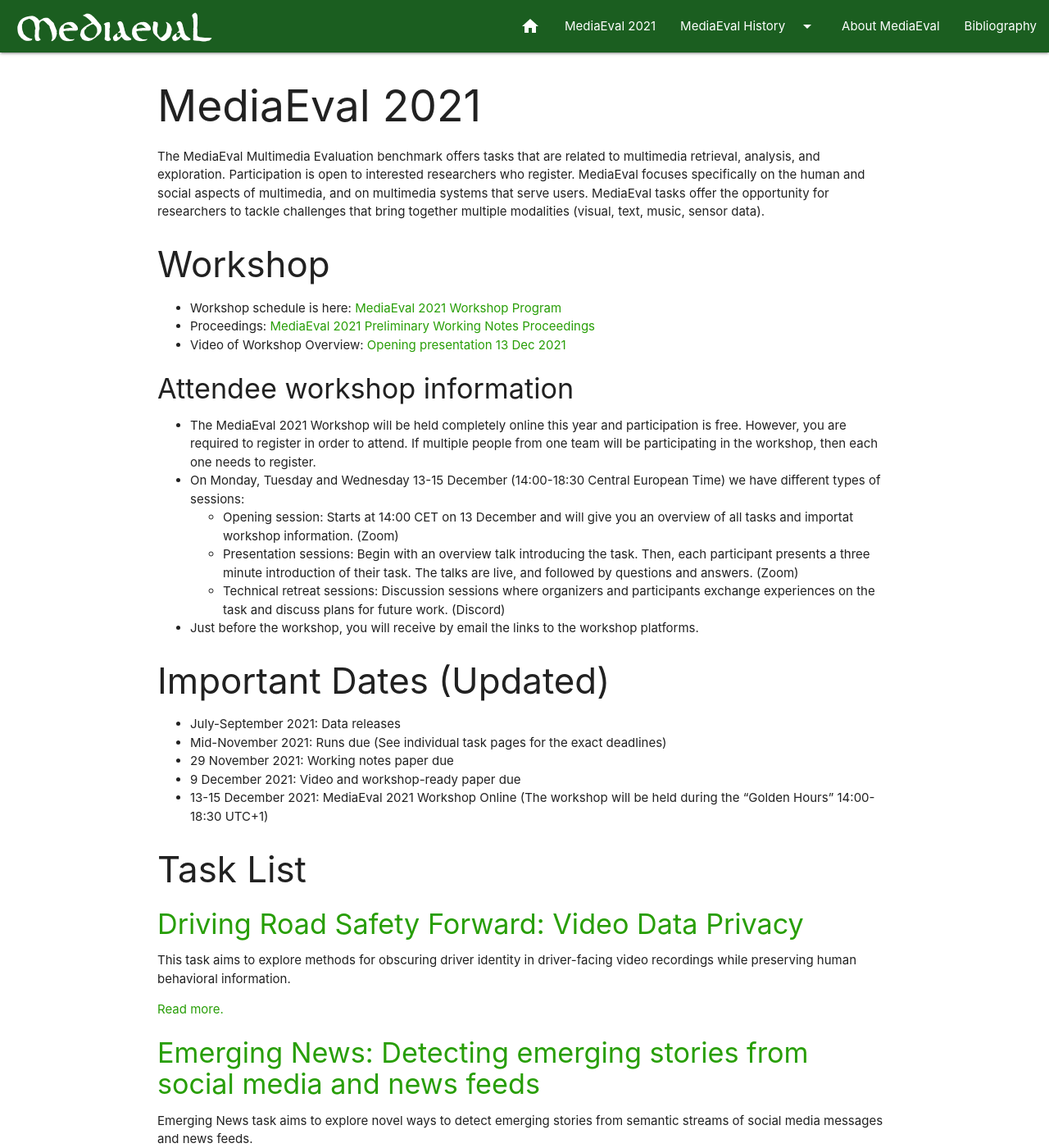
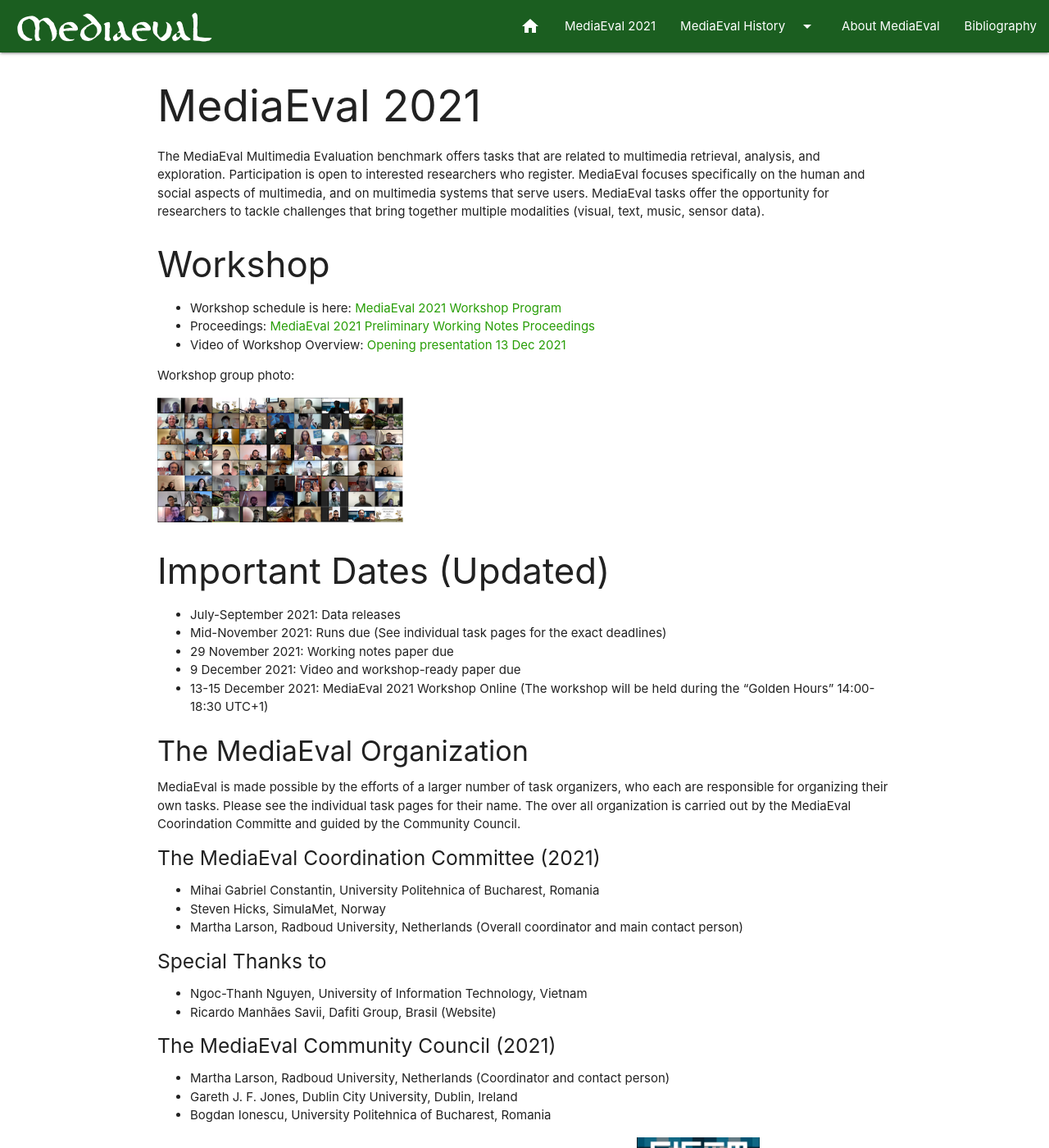
Before and after one commit to multimediaeval/multimediaeval.github.io, a Jekyll site: the page built from _editions/2021.md, in a window 1280 px wide and 1400 px high. Shown: the whole window at 82% size. Built offline with Jekyll 4.4.1, drawn with Linux system fonts in a browser that asks for light colours; some of the changed text lies outside the part shown.

Commit message:
Added picture and acknowledgements

```diff
--- a/_editions/2021.md
+++ b/_editions/2021.md
@@ -21,14 +21,19 @@
 * Proceedings: [MediaEval 2021 Preliminary Working Notes Proceedings](https://2021.multimediaeval.com/)
 * Video of Workshop Overview: [Opening presentation 13 Dec 2021](https://www.youtube.com/watch?v=h45gydsoM1M)
 
-#### Attendee workshop information
+Workshop group photo:
+
+<img src="https://multimediaeval.github.io/editions/2020/docs/MediaEval2021GroupPhoto.png" width=300/>
+
+<!-- * #### Attendee workshop information
 * The MediaEval 2021 Workshop will be held completely online this year and participation is free. However, you are required to register in order to attend. If multiple people from one team will be participating in the workshop, then each one needs to register.
 * On Monday, Tuesday and Wednesday 13-15 December (14:00-18:30 Central European Time) we have different types of sessions:
   * Opening session: Starts at 14:00 CET on 13 December and will give you an overview of all tasks and importat workshop information. (Zoom)
   * Presentation sessions: Begin with an overview talk introducing the task. Then, each participant presents a three minute introduction of their task. The talks are live, and followed by questions and answers. (Zoom)
   * Technical retreat sessions: Discussion sessions where organizers and participants exchange experiences on the task and discuss plans for future work. (Discord)
-<!-- * The exact workshop schedule will be published here in the days before the workshop.-->
+<!-- * The exact workshop schedule will be published here in the days before the workshop.
 * Just before the workshop, you will receive by email the links to the workshop platforms.
+-->
 
 <!-- #### Time Slots for Presentations (may change):
 
@@ -75,3 +80,25 @@
 * 29 November 2021: Working notes paper due
 * 9 December 2021: Video and workshop-ready paper due
 * 13-15 December 2021: MediaEval 2021 Workshop Online (The workshop will be held during the "Golden Hours" 14:00-18:30 UTC+1)
+
+#### The MediaEval Organization
+MediaEval is made possible by the efforts of a larger number of task organizers, who each are responsible for organizing their own tasks. Please see the individual task pages for their name. The over all organization is carried out by the MediaEval Coorindation Committe and guided by the Community Council.
+
+##### The MediaEval Coordination Committee (2021)
+* Mihai Gabriel Constantin, University Politehnica of Bucharest, Romania
+* Steven Hicks, SimulaMet, Norway
+* Martha Larson, Radboud University, Netherlands (Overall coordinator and main contact person)
+
+##### Special Thanks to
+* Ngoc-Thanh Nguyen, University of Information Technology, Vietnam
+* Ricardo Manhães Savii, Dafiti Group, Brasil (Website)
+
+##### The MediaEval Community Council (2021)
+* Martha Larson, Radboud University, Netherlands (Coordinator and contact person)
+* Gareth J. F. Jones, Dublin City University, Dublin, Ireland
+* Bogdan Ionescu, University Politehnica of Bucharest, Romania
+
+MediaEval is grateful for the support of [ACM Special Interest Group on Multimedia](http://sigmm.org/)
+<img src="https://multimediaeval.github.io/editions/2020/docs/sigmmlogo.gif" width=150/>
+
+For more information, contact m.larson (at) ru.cs.nl. You can also follow us on Twitter @multimediaeval
```
